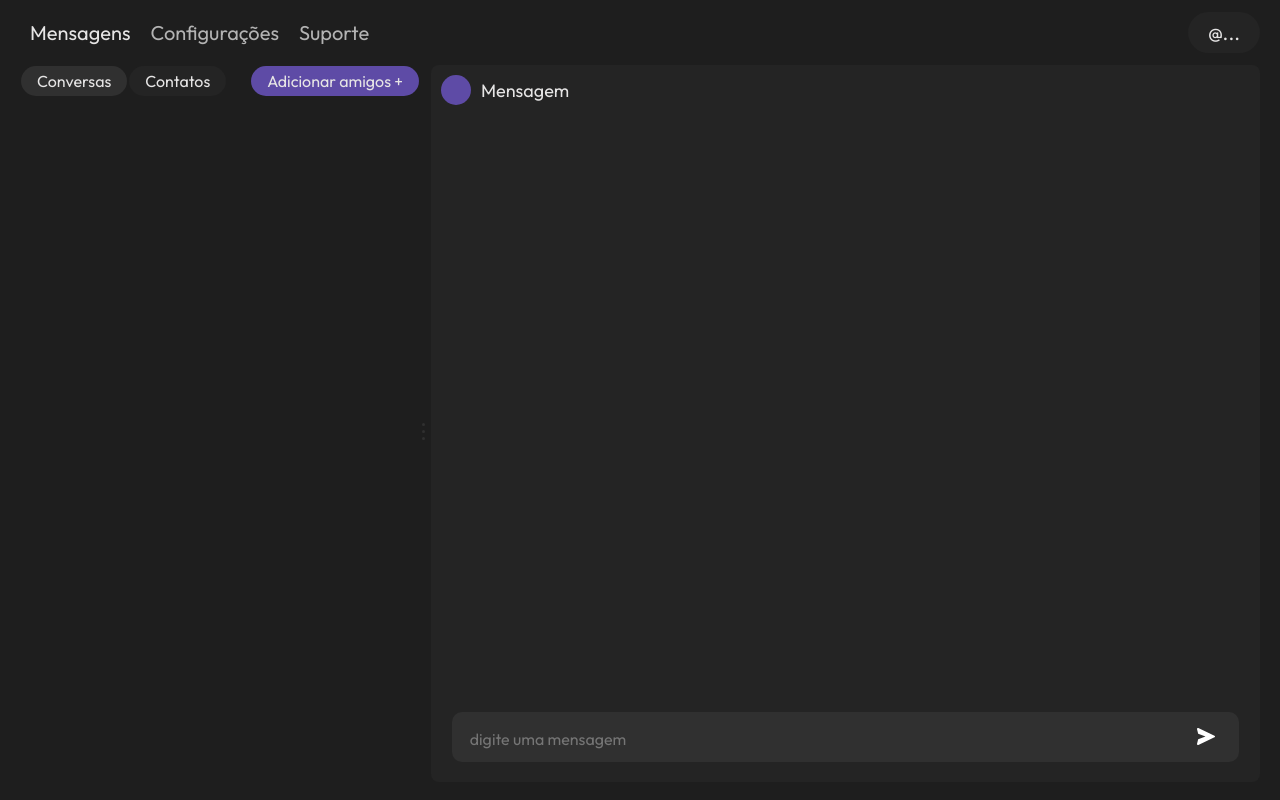
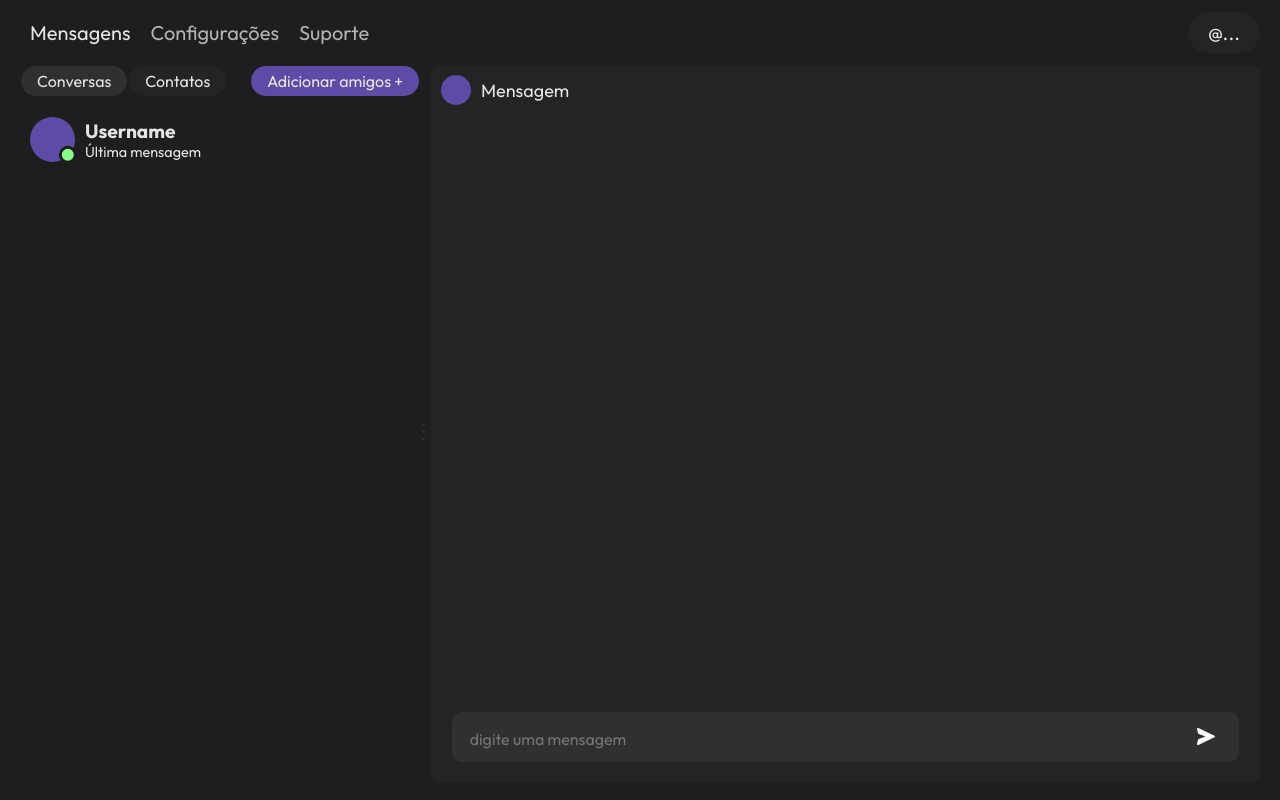
Before and after one commit to RochaJoaos/CHET, a React (Vite) app in the folder chet-front/: page /messages in a window 1280 px wide. Built offline with nearby package versions, Linux system fonts and the light colour scheme; no server answers.

Commit message:
conversation button

```diff
--- a/chet-front/src/pages/Messages/index.jsx
+++ b/chet-front/src/pages/Messages/index.jsx
@@ -142,6 +142,17 @@ export default function ChatLayout() {
               <button className="add-friend">Adicionar amigos +</button>
             </div>
           </div>
+          <div className="messages-box">
+            <div className="conversation-box">
+                <div className="photo-perfil">
+                  <div className="status"></div>
+                </div>
+                <div className="info-box">
+                  <h2 className="conversation-name">Username</h2>
+                  <p className="conversation-desc">Última mensagem</p>
+                </div>
+            </div>
+          </div>
         </div>
 
         <div className="divider" ref={dividerRef}>
--- a/chet-front/src/pages/Messages/style.css
+++ b/chet-front/src/pages/Messages/style.css
@@ -75,7 +75,6 @@ a {
 /* ── CONTACTS ── */
 .contats {
     width: 420px;          /* largura inicial */
-    flex-shrink: 0;
     height: 100%;
     overflow-y: auto;
 }
@@ -119,7 +118,55 @@ a {
     font-size: 16px;
 }
 
+.messages-box{
+    width: 100%;
+    padding: 10px;
+    height: calc(100% - 50px);
+}
 
+.conversation-box{
+    margin: auto;
+    width: 95%;
+    border-radius: 10px;
+    display: flex;
+    align-items: center;
+
+}
+
+.conversation-box:hover{
+    background-color: var(--dark-03);
+}
+
+.photo-perfil{
+    width: 45px;
+    height: 45px;
+    margin: 10px;
+    border-radius: 30px;
+    background-color: var(--primary);
+    position: relative;
+}
+
+.status{
+    width: 18px;
+    height: 18px;
+    border-radius: 30px;
+    border: 3px solid var(--dark-01);
+    background-color: rgb(136, 255, 136);
+    position: absolute;
+    top: 100%;
+    left: 100%;
+    transform: translate(-90%, -90%);
+
+}
+
+.conversation-name{
+    color: var(--fonts);
+    font-size: 1.2em;
+}
+
+.conversation-desc{
+    font-size: 0.9em;
+}
 
 /* ── CHAT ── */
 .chat {
```
